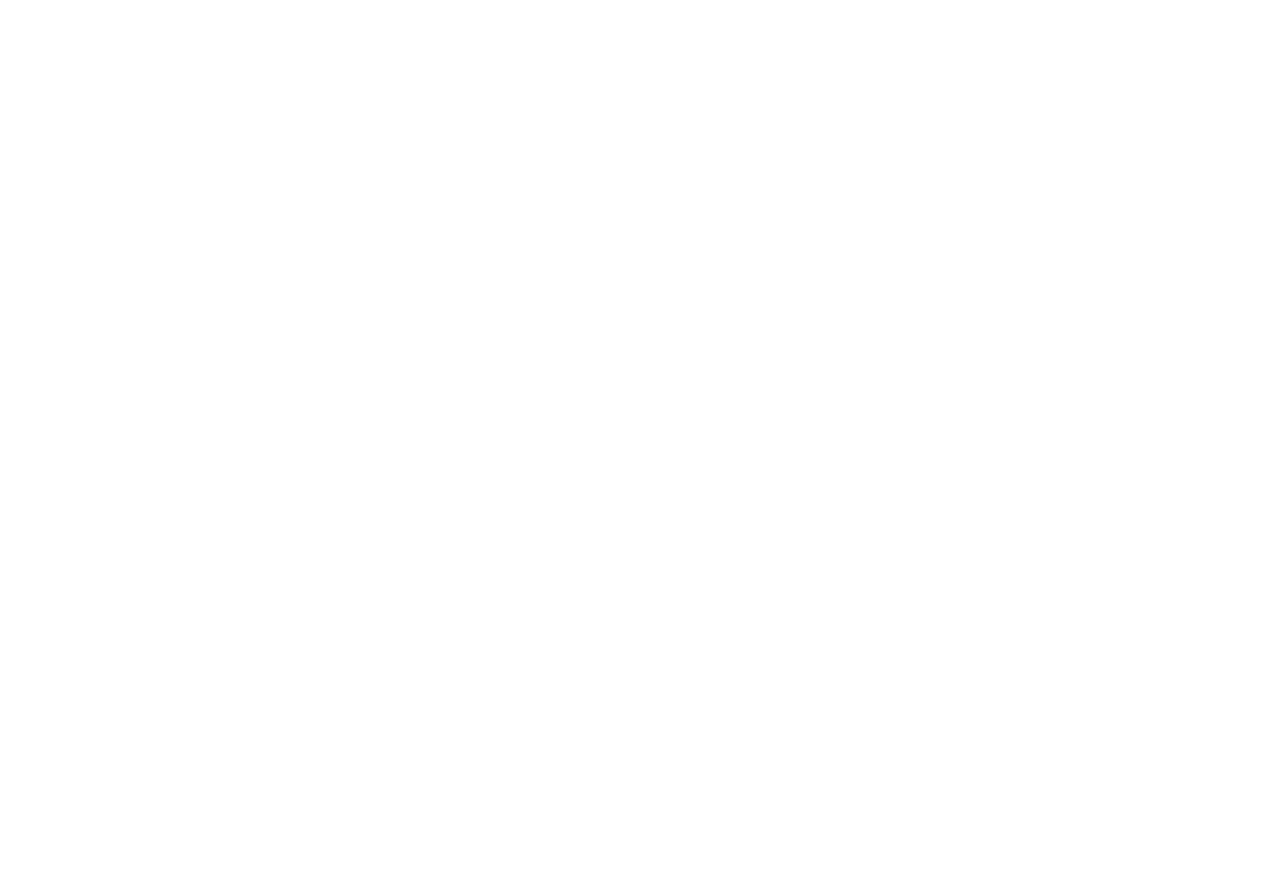
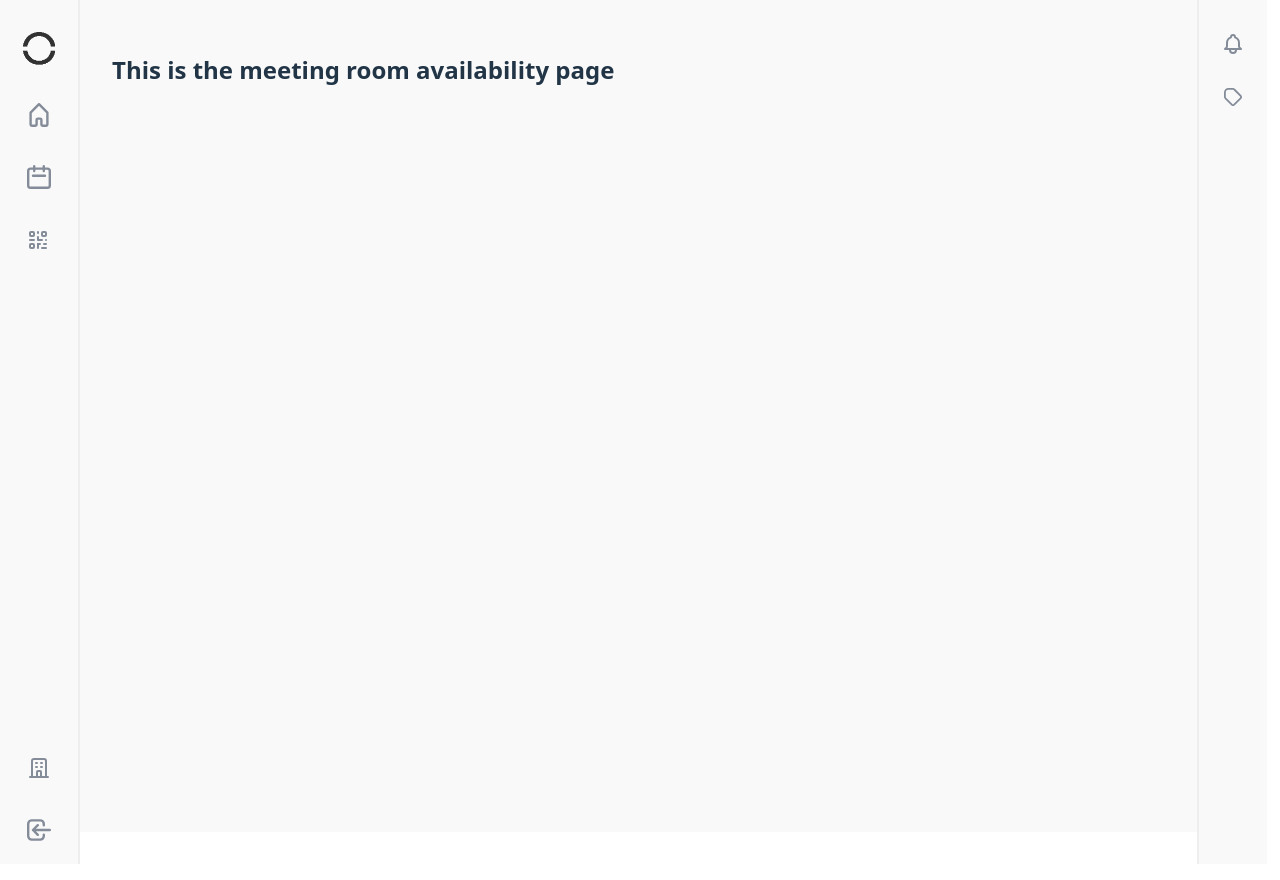
Before and after one commit to naldo1026/fora-dashboard-app, a React (Vite) app: page /meeting-room-availability in a window 1280 px wide. Before the commit this address had no page. Before the commit the page ends 800 px from the top, so only its background shows below. Built offline with nearby package versions, Linux system fonts and the light colour scheme.

Commit message:
added a route for meeting room availability page

```diff
--- a/src/App.tsx
+++ b/src/App.tsx
@@ -6,6 +6,7 @@
 
 // components
 import Dashboard from "../src/pages/Dashboard"
+import MeetingRoomAvailability from "./pages/MeetingRoomAvailability"
 
 const App = () => {
   return (
@@ -13,6 +14,10 @@
       <Routes>
         <Route path="/" element={<Layout />}>
           <Route index element={<Dashboard />}></Route>
+          <Route
+            path="meeting-room-availability"
+            element={<MeetingRoomAvailability />}
+          />
         </Route>
       </Routes>
     </Router>
--- a/src/components/LeftSidePanel.tsx
+++ b/src/components/LeftSidePanel.tsx
@@ -22,7 +22,7 @@
         <Link to="">
           <img src={Icon} alt="Home Dashboard" className="icon home-icon" />
         </Link>
-        <Link to="">
+        <Link to="/meeting-room-availability">
           <img src={Calendar} alt="Calendar" className="icon" />
         </Link>
         <Link to="">
--- /dev/null
+++ b/src/pages/MeetingRoomAvailability.tsx
@@ -0,0 +1,9 @@
+const MeetingRoomAvailability = () => {
+  return (
+    <>
+      <h2>This is the meeting room availability page</h2>
+    </>
+  )
+}
+
+export default MeetingRoomAvailability
```
